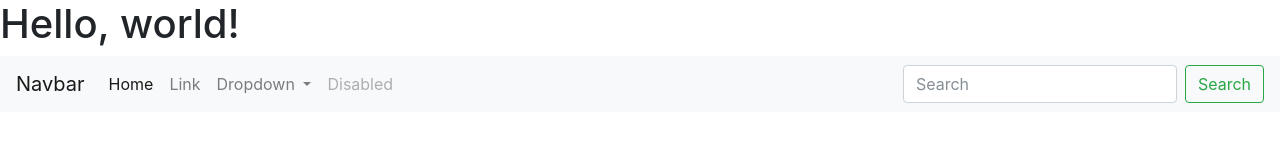
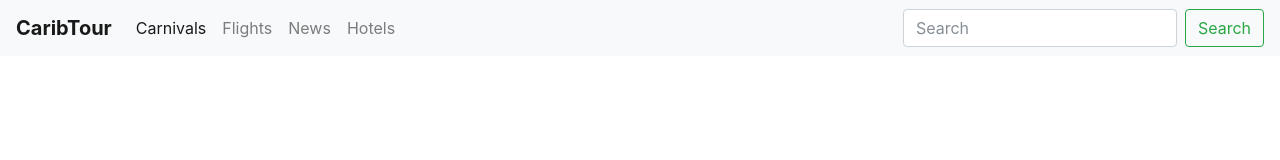
Before and after one commit to daryn-brown/CCSE-TEAMTourism, a plain HTML site: page Carnivals/index.html in a window 1280 px wide. Drawn offline with nearby package versions, Linux system fonts and the light colour scheme.

Commit message:
2nd update to page 2

```diff
--- a/Page 2/index.html
+++ b/Carnivals/index.html
@@ -1,7 +1,7 @@
 <!doctype html>
 <html lang="en">
   <head>
-    <title>Hello, world!</title>
+    <title>CaribTour</title>
     <!-- Required meta tags -->
     <meta charset="utf-8">
     <meta name="viewport" content="width=device-width, initial-scale=1, shrink-to-fit=no">
@@ -10,9 +10,8 @@
     <link rel="stylesheet" href="https://maxcdn.bootstrapcdn.com/bootstrap/4.0.0-beta.2/css/bootstrap.min.css" integrity="sha384-PsH8R72JQ3SOdhVi3uxftmaW6Vc51MKb0q5P2rRUpPvrszuE4W1povHYgTpBfshb" crossorigin="anonymous">
   </head>
   <body>
-    <h1>Hello, world!</h1>
     <nav class="navbar navbar-expand-lg navbar-light bg-light">
-      <a class="navbar-brand" href="#">Navbar</a>
+      <a class="navbar-brand" href="#"><strong>CaribTour</strong></a>
       <button class="navbar-toggler" type="button" data-toggle="collapse" data-target="#navbarSupportedContent" aria-controls="navbarSupportedContent" aria-expanded="false" aria-label="Toggle navigation">
         <span class="navbar-toggler-icon"></span>
       </button>
@@ -20,24 +19,16 @@
       <div class="collapse navbar-collapse" id="navbarSupportedContent">
         <ul class="navbar-nav mr-auto">
           <li class="nav-item active">
-            <a class="nav-link" href="#">Home <span class="sr-only">(current)</span></a>
+            <a class="nav-link" href="#">Carnivals <span class="sr-only">(current)</span></a>
           </li>
           <li class="nav-item">
-            <a class="nav-link" href="#">Link</a>
-          </li>
-          <li class="nav-item dropdown">
-            <a class="nav-link dropdown-toggle" href="#" id="navbarDropdown" role="button" data-toggle="dropdown" aria-haspopup="true" aria-expanded="false">
-              Dropdown
-            </a>
-            <div class="dropdown-menu" aria-labelledby="navbarDropdown">
-              <a class="dropdown-item" href="#">Action</a>
-              <a class="dropdown-item" href="#">Another action</a>
-              <div class="dropdown-divider"></div>
-              <a class="dropdown-item" href="#">Something else here</a>
-            </div>
+            <a class="nav-link" href="#">Flights <span class="sr-only">(current)</span></a>
           </li>
           <li class="nav-item">
-            <a class="nav-link disabled" href="#">Disabled</a>
+            <a class="nav-link">News <span class="sr-only">(current)</span></a>
+          </li>
+          <li class="nav-item">
+            <a class="nav-link" href="#">Hotels <span class="sr-only">(current)</span></a>
           </li>
         </ul>
         <form class="form-inline my-2 my-lg-0">
```
Also changed, not shown: Home Page/index.html (+1 -1 lines).
